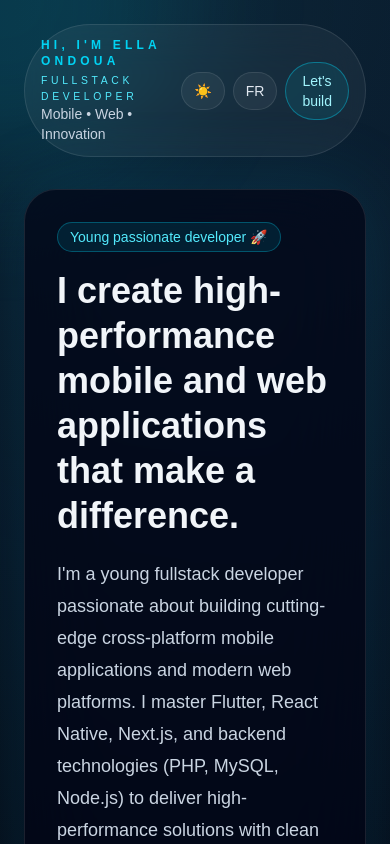
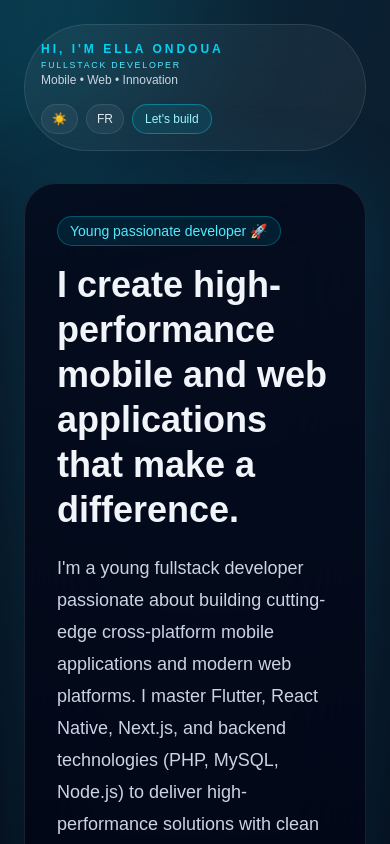
Before and after one commit to nicolasdavidella/portfolio, a Next.js app: page / in a window 390 px wide. Shown: the top 844 px of the page. Built offline with nearby package versions, Linux system fonts and the light colour scheme.

Commit message:
Fix header responsivity for mobile and tablet devices

```diff
--- a/app/page.tsx
+++ b/app/page.tsx
@@ -170,35 +170,35 @@ export default function Home() {
           initial={{ opacity: 0, y: 16 }}
           animate={{ opacity: 1, y: 0 }}
           transition={{ duration: 0.7, ease: "easeOut" }}
-          className={`mb-8 flex items-center justify-between rounded-full border px-4 py-3 backdrop-blur-xl transition-colors duration-500 ${isDark ? "border-white/10 bg-white/5" : "border-slate-300/70 bg-white/70"}`}
+          className={`mb-8 flex flex-col sm:flex-row sm:items-center sm:justify-between gap-4 rounded-full border px-4 py-4 sm:px-6 sm:py-3 backdrop-blur-xl transition-colors duration-500 ${isDark ? "border-white/10 bg-white/5" : "border-slate-300/70 bg-white/70"}`}
         >
-          <div>
-            <p className={`text-xs uppercase tracking-[0.35em] font-semibold mb-1 ${isDark ? "text-cyan-400" : "text-cyan-600"}`}>
+          <div className="flex-1">
+            <p className={`text-xs sm:text-xs uppercase tracking-[0.25em] sm:tracking-[0.35em] font-semibold mb-0.5 sm:mb-1 ${isDark ? "text-cyan-400" : "text-cyan-600"}`}>
               {copy.header.name}
             </p>
-            <p className={`text-[0.65rem] uppercase tracking-[0.35em] ${isDark ? "text-cyan-300" : "text-cyan-700"}`}>
+            <p className={`text-[0.55rem] sm:text-[0.65rem] uppercase tracking-[0.2em] sm:tracking-[0.35em] ${isDark ? "text-cyan-300" : "text-cyan-700"}`}>
               {copy.header.role}
             </p>
-            <p className={`text-sm ${isDark ? "text-slate-300" : "text-slate-700"}`}>{copy.header.tagline}</p>
+            <p className={`text-xs sm:text-sm ${isDark ? "text-slate-300" : "text-slate-700"}`}>{copy.header.tagline}</p>
           </div>
-          <div className="flex items-center gap-2">
+          <div className="flex items-center gap-2 flex-wrap sm:flex-nowrap">
             <button
               type="button"
               onClick={() => setTheme(theme === "dark" ? "light" : "dark")}
-              className={`rounded-full border px-3 py-2 text-sm font-medium transition ${isDark ? "border-white/10 bg-white/5 text-slate-200 hover:border-cyan-300/40 hover:text-cyan-200" : "border-slate-300/70 bg-white/80 text-slate-700 hover:border-cyan-400/40 hover:text-cyan-700"}`}
+              className={`rounded-full border px-2.5 sm:px-3 py-1.5 sm:py-2 text-xs sm:text-sm font-medium transition ${isDark ? "border-white/10 bg-white/5 text-slate-200 hover:border-cyan-300/40 hover:text-cyan-200" : "border-slate-300/70 bg-white/80 text-slate-700 hover:border-cyan-400/40 hover:text-cyan-700"}`}
             >
               {isDark ? "☀️" : "🌙"}
             </button>
             <button
               type="button"
               onClick={() => setLanguage(language === "en" ? "fr" : "en")}
-              className={`rounded-full border px-3 py-2 text-sm font-medium transition ${isDark ? "border-white/10 bg-white/5 text-slate-200 hover:border-cyan-300/40 hover:text-cyan-200" : "border-slate-300/70 bg-white/80 text-slate-700 hover:border-cyan-400/40 hover:text-cyan-700"}`}
+              className={`rounded-full border px-2.5 sm:px-3 py-1.5 sm:py-2 text-xs sm:text-sm font-medium transition ${isDark ? "border-white/10 bg-white/5 text-slate-200 hover:border-cyan-300/40 hover:text-cyan-200" : "border-slate-300/70 bg-white/80 text-slate-700 hover:border-cyan-400/40 hover:text-cyan-700"}`}
             >
               {language === "en" ? "FR" : "EN"}
             </button>
             <a
               href="#contact"
-              className={`rounded-full border px-4 py-2 text-sm font-medium transition ${isDark ? "border-cyan-400/40 bg-cyan-400/10 text-cyan-200 hover:bg-cyan-400/20" : "border-cyan-500/40 bg-cyan-500/10 text-cyan-700 hover:bg-cyan-500/20"}`}
+              className={`rounded-full border px-3 sm:px-4 py-1.5 sm:py-2 text-xs sm:text-sm font-medium transition ${isDark ? "border-cyan-400/40 bg-cyan-400/10 text-cyan-200 hover:bg-cyan-400/20" : "border-cyan-500/40 bg-cyan-500/10 text-cyan-700 hover:bg-cyan-500/20"}`}
             >
               {copy.header.cta}
             </a>
```
